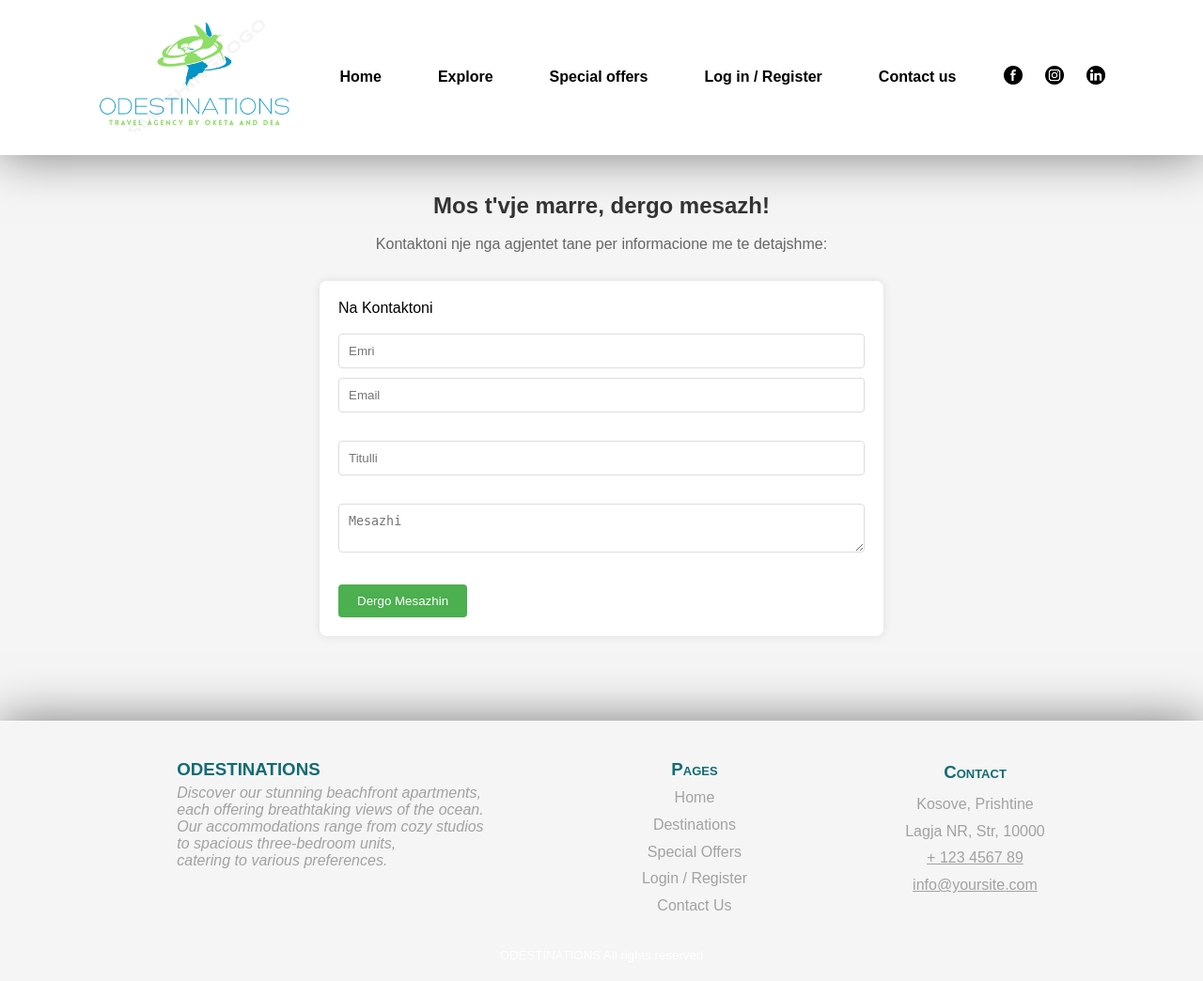
After one commit to OketaShuki/ProjektiFinalWeb, a PHP site: page /contactus.html in a window 1280 px wide. The commit adds this page. Shown: the whole page at 94% size. Run offline with PHP 8.4, Linux system fonts and the light colour scheme.

Commit message:
Krijimi i faqes contact us me ane te html, css dhe js, poashtu perditesimi i disa gjerave ne home page

```diff
--- /dev/null
+++ b/contactus.css
@@ -0,0 +1,210 @@
+*{
+    box-sizing: border-box;
+    margin: 0;
+    padding: 0;
+}
+
+body {
+    background-color: #f4f4f4;
+    margin: 0;
+    font-family: 'Verdana', sans-serif;
+}
+
+.headerContainer {
+    display: flex;
+    justify-content: center;
+    align-items: center;
+    background-color: white;
+    padding: 20px;
+}
+
+.logoand img {
+    max-height: 120px;
+    border-radius: 5%;
+    margin-right: 20px;
+}
+
+.paragrafet {
+    display: flex;
+    align-items: center;
+}
+
+.paragrafet a {
+    text-decoration: none;
+    color: black;
+    margin: 0 20px;
+    padding: 10px;
+    font-weight: bold;
+    font-family: 'Arial', sans-serif;
+}
+
+.paragrafet a:hover {
+    text-decoration: underline;
+    color: #ffcc00;
+}
+
+.social img {
+    max-height: 20px;
+    margin-left: 20px;
+}
+
+header {
+    display: flex;
+    justify-content: flex-end;
+    align-content: center;
+    padding: 10px 5%;
+    background-color: #1f2024;
+    border-bottom: solid 1px rgba(255, 255, 255, 0.459);
+    box-shadow: 0 0 50px rgba(0, 0, 0, 0.5);
+}
+
+
+body {
+    margin: 0;
+    font-family: 'Arial', sans-serif;
+    background-color: #f5f5f5;
+}
+
+main {
+    padding: 40px;
+}
+
+.contacttext {
+    text-align: center;
+    margin-bottom: 30px;
+}
+
+.contacttext h2 {
+    color: #333;
+}
+
+.contacttext p {
+    color: #666;
+}
+
+.contactus {
+    max-width: 600px;
+    margin: 0 auto;
+    background-color: #fff;
+    padding: 20px;
+    border-radius: 8px;
+    box-shadow: 0 0 10px rgba(0, 0, 0, 0.1);
+}
+
+.login,
+.subject,
+.msg {
+    margin-bottom: 20px;
+}
+
+.input,
+.area {
+    width: 100%;
+    padding: 10px;
+    margin-bottom: 10px;
+    border: 1px solid #ddd;
+    border-radius: 4px;
+}
+
+.btn {
+    background-color: #4caf50;
+    color: #fff;
+    padding: 10px 20px;
+    border: none;
+    border-radius: 4px;
+    cursor: pointer;
+}
+
+.btn:hover {
+    background-color: #45a049;
+}
+
+.footer-content{
+    font-family: sans-serif;
+    font-weight: 300;
+    text-align: center;
+    color: white;
+    padding-top: 30px;
+    padding-bottom: 20px;
+}
+
+.footer-div{
+    border-top: solid 1px rgba(255, 255, 255, 0.508);
+    padding-top: 40px;
+    color: rgb(201, 201, 201);
+    display: flex;
+    flex-direction: row;
+    padding-left: 20px;
+    justify-content: space-evenly;
+}
+.travel-footer{
+    position: relative;
+    display: flex;
+    flex-direction: column;
+    text-align: left;
+    font-style: italic;
+    color:  rgb(162, 162, 162);
+}
+
+.travel-titulli{
+    padding-bottom: 5px;
+    font-style: normal;
+    color: rgb(17, 108, 115);
+    font-family: sans-serif;
+    font-variant: small-caps;
+}
+
+.footer-nav{
+    position: relative;
+    display: flex;
+    flex-direction: column;
+    text-align: center;
+}
+
+.nav-titulli{
+    color: rgb(17, 108, 115);
+    padding-bottom: 5px;
+    font-family: sans-serif;
+    font-variant: small-caps;
+}
+
+.nav-elements{
+    width: auto;
+    cursor: pointer;
+    font-family: sans-serif;
+}
+
+.nav-elements :hover{
+    color: teal;
+}
+
+.nav-elements>a{
+    line-height: 1.8em;
+    text-decoration: none;
+    color: rgb(162, 162, 162);
+}
+
+.footer-contact{
+    line-height: 1.8em;
+    display: flex;
+    flex-direction: column;
+    text-align: center;
+}
+
+.footer-contact>p, .fcontact-a>a{
+    color:  rgb(162, 162, 162);
+}
+
+.fcontact-a{
+    display: flex;
+    flex-direction: column;
+}
+
+.fcontact-a :hover{
+    color: teal;
+}
+
+footer{
+    box-shadow: 0 0 50px rgba(0, 0, 0, 0.5); /*rgb(17, 108, 115);*/ /*ju bahet kalter anash qajo qe e ka si hiri*/
+    margin-top: 50px;
+}
--- /dev/null
+++ b/contactus.html
@@ -0,0 +1,93 @@
+<!DOCTYPE html>
+<html>
+    <head>
+        <title>Contact Us</title>
+        <link rel="stylesheet" href="contactus.css">
+    </head>
+
+    <body>
+
+        <header class="headerContainer">
+            <div class="logoand">
+                <a href="index.html">
+                    <img src="images/logop.png" alt="Logo">
+                </a>
+            </div>
+            <div class="paragrafet">
+                <a href="index.html">Home</a>
+                <a href="explore.html">Explore</a>
+                <a href="specialoffers.html">Special offers</a>
+                <a href="login.html">Log in / Register</a>
+                <a href="contactus.html">Contact us</a>
+            </div>
+            <div class="social">
+                <a href="https://www.facebook.com/"><img src="images/facebook.png" alt="Facebook"></a>
+                <a href="https://www.instagram.com/"><img src="images/instagram.png" alt="Instagram"></a>
+                <a href="https://www.linkedin.com/"><img src="images/linkedin.png" alt="LinkedIn"></a>
+            </div>
+        </header>
+
+        <main>
+            <div class="contacttext">
+                <h2>
+                    Mos t'vje marre, dergo mesazh!
+                </h2>
+                <br>
+                <p>
+                 Kontaktoni nje nga agjentet tane per informacione me te detajshme:
+                </p>
+            </div>
+            <form id="myForm" class="contactus">
+                <p class="contactp">Na Kontaktoni</p>
+                <br>
+                <div class="login">
+                  <input type="text" placeholder="Emri" class="input">
+                  <input type="text" placeholder="Email" class="input">
+                </div>
+
+                <div class="subject">
+                  <input type="text" placeholder="Titulli" class="input">
+                </div>
+
+                <div class="msg">
+                  <textarea  class="area" placeholder="Mesazhi"></textarea>
+                </div>
+
+                <div>
+                    <button class="btn" onclick="myFunction()">Dergo Mesazhin</button>
+                </div>
+            </form>
+
+        </main>
+        <footer>
+            <div class="footer-div">
+                <div class="travel-footer">
+                    <h3 class="travel-titulli">ODESTINATIONS</h3>
+                    <p>Discover our stunning beachfront apartments, <br>each offering breathtaking views of the ocean. <br>Our accommodations range from cozy studios <br> to spacious three-bedroom units, <br>catering to various preferences. </p>
+                </div>
+                <div class="footer-nav">
+                    <h3 class="nav-titulli">Pages</h3>
+                    <div class="nav-elements">
+                        <a href="home.html"><p >Home</p></a>
+                        <a href="destinations.html"><p>Destinations</p></a>
+                        <a href="specialoffers.html"><p>Special Offers</p></a>
+                        <a href="login.html"><p>Login / Register</p></a>
+                        <a href="contact.html"><p>Contact Us</p></a>
+                    </div>
+                </div>
+                <div class="footer-contact">
+                    <h3 class="nav-titulli">Contact</h3>
+                    <p>Kosove, Prishtine</p>
+                    <p>Lagja NR, Str, 10000</p>
+                    <div class="fcontact-a">
+                        <a href="tel:5554280940">+ 123 4567 89</a>
+                        <a href="mailto:info@yoursite.com">info@yoursite.com</a>
+                    </div>
+                </div>
+            </div>
+            <h5 class="footer-content">ODESTINATIONS All rights reserved</h5>
+        </footer>
+
+        <script src="contactus.js"></script>
+    </body>
+</html>
--- /dev/null
+++ b/contactus.js
@@ -0,0 +1,3 @@
+function myFunction() {
+    document.getElementById("myForm").reset();
+}
--- a/index.html
+++ b/index.html
@@ -18,7 +18,7 @@
             <a href="explore.html">Explore</a>
             <a href="specialoffers.html">Special offers</a>
             <a href="login.html">Log in/Register</a>
-            <a href="contact.html">Contact us</a>
+            <a href="contactus.html">Contact us</a>
         </div>
         <div class="social">
             <a href="https://www.facebook.com/"><img src="images/facebook.png" alt="Facebook"></a>
--- a/style.css
+++ b/style.css
@@ -1,4 +1,3 @@
-/*Oketa*/
 * {
     box-sizing: border-box;
   }
@@ -56,7 +55,7 @@
     border-bottom: solid 1px rgba(255, 255, 255, 0.459);
     box-shadow: 0 0 50px rgba(0, 0, 0, 0.5);
   }
-/*Dea*/
+
 * {box-sizing:border-box}
 
   /* Slideshow container */
```
Lines whose indentation alone changed are shown as unchanged.
